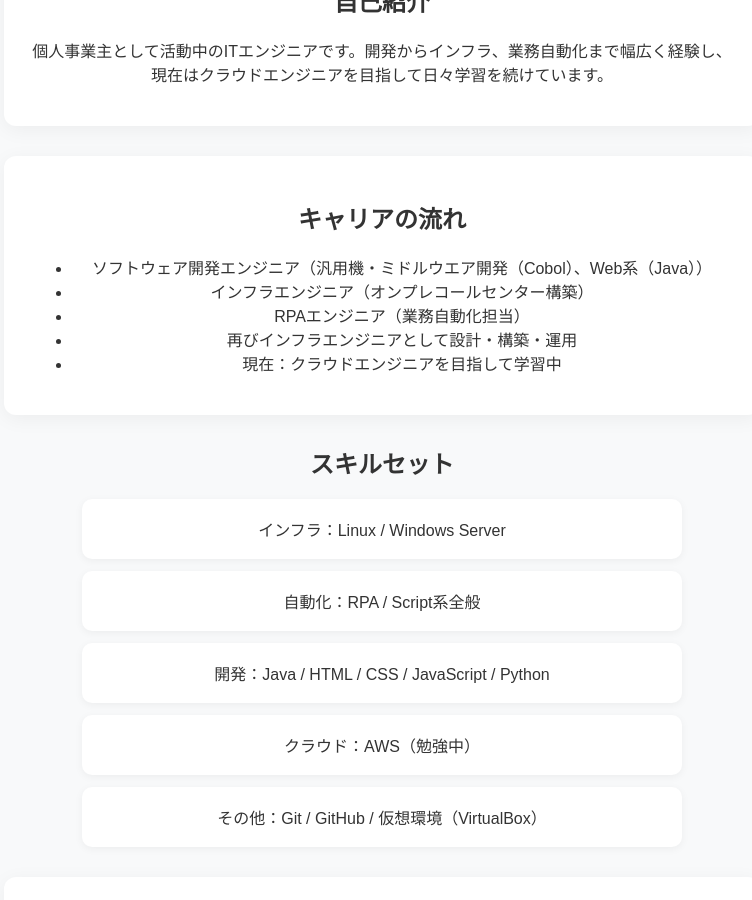
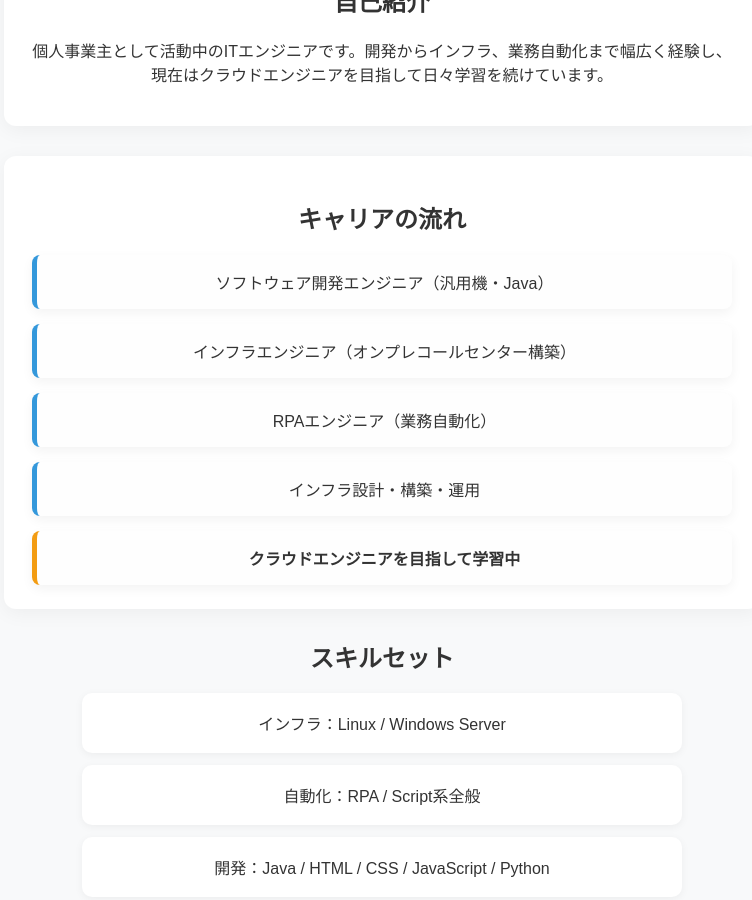
Before and after one commit to cloudrobo48/aws-cloud, a Jekyll site: the page about.html, which Jekyll copies as it is, in a window 1280 px wide and 900 px high, scrolled down 587 px. Shown: the whole window, without its empty margins (258-1010 px from the left). Built offline with Jekyll 4.4.1, drawn with Linux system fonts in a browser that asks for light colours.

Commit message:
Update about.html

```diff
--- a/about.html
+++ b/about.html
@@ -20,13 +20,13 @@
 
     <section class="modern-card">
         <h2>キャリアの流れ</h2>
-        <ul>
-            <li>ソフトウェア開発エンジニア（汎用機・ミドルウエア開発（Cobol）、Web系（Java））</li>
-            <li>インフラエンジニア（オンプレコールセンター構築）</li>
-            <li>RPAエンジニア（業務自動化担当）</li>
-            <li>再びインフラエンジニアとして設計・構築・運用</li>
-            <li>現在：クラウドエンジニアを目指して学習中</li>
-        </ul>
+        <div class="timeline-cards">
+        <div class="career-card">ソフトウェア開発エンジニア（汎用機・Java）</div>
+        <div class="career-card">インフラエンジニア（オンプレコールセンター構築）</div>
+        <div class="career-card">RPAエンジニア（業務自動化）</div>
+        <div class="career-card">インフラ設計・構築・運用</div>
+        <div class="career-card current">クラウドエンジニアを目指して学習中</div>
+        </div>
     </section>
 
     <section class="stylish-section">
```
